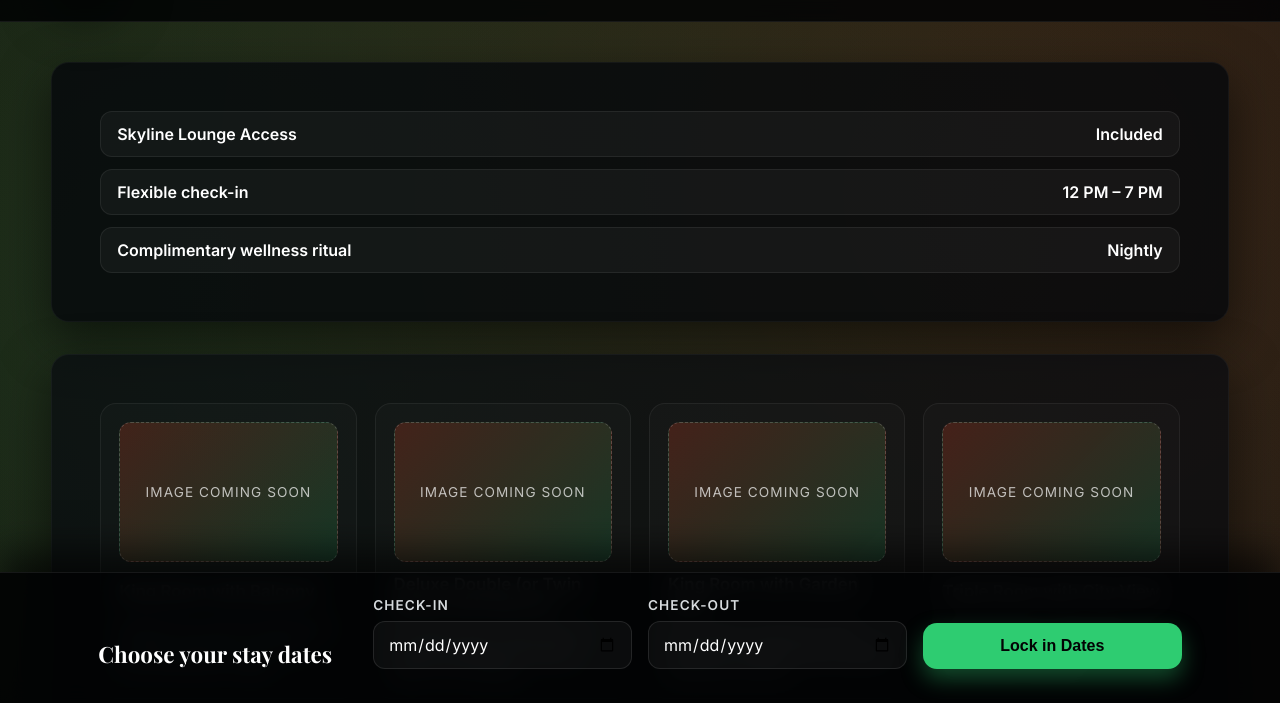
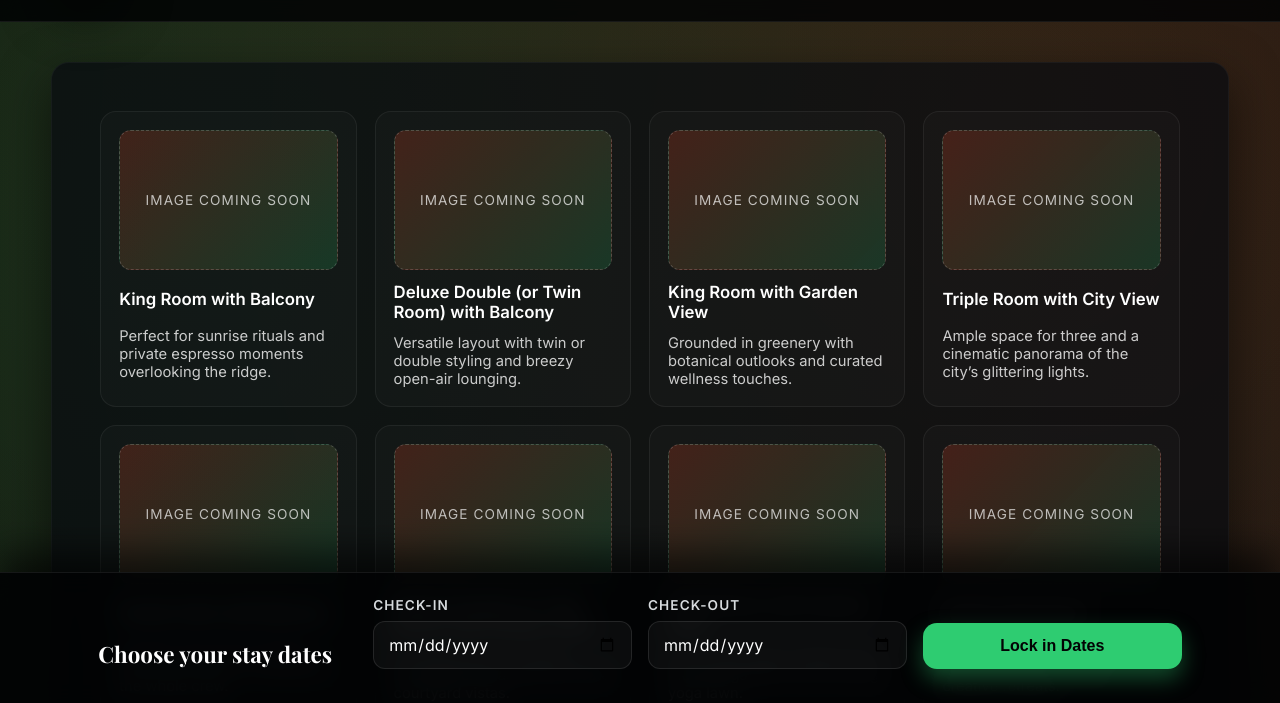
Before and after one commit to catlikesice/LivinRestaurantHotelTbilisi, a plain HTML site: page booking/booking.html in a window 1280 px wide. Shown: the part 95-798 px from the top of the page. Drawn offline with nearby package versions, Linux system fonts and the light colour scheme.

Commit message:
Change title and remove hero section from booking page
Updated the title of the booking page and removed the hero section details.

```diff
--- a/booking/booking.html
+++ b/booking/booking.html
@@ -3,7 +3,7 @@
   <head>
     <meta charset="UTF-8" />
     <meta name="viewport" content="width=device-width, initial-scale=1" />
-    <title>Serenity Haven | Book Your Stay</title>
+    <title>Livin Hotel | Book Your Stay</title>
     <link rel="preconnect" href="https://fonts.googleapis.com" />
     <link rel="preconnect" href="https://fonts.gstatic.com" crossorigin />
     <link
@@ -435,22 +435,6 @@
     </header>
 
     <main>
-      <section class="hero">
-        <div class="hero-details">
-          <div class="hero-chip">
-            Skyline Lounge Access
-            <span>Included</span>
-          </div>
-          <div class="hero-chip">
-            Flexible check-in
-            <span>12 PM – 7 PM</span>
-          </div>
-          <div class="hero-chip">
-            Complimentary wellness ritual
-            <span>Nightly</span>
-          </div>
-        </div>
-      </section>
 
       <section class="room-showcase" aria-labelledby="room-highlights">
         <div class="room-grid">
```
